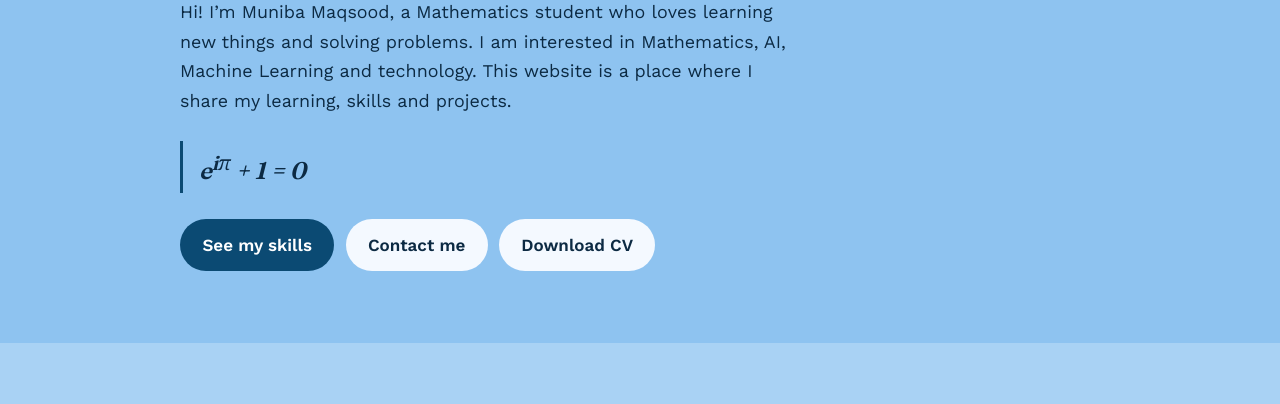
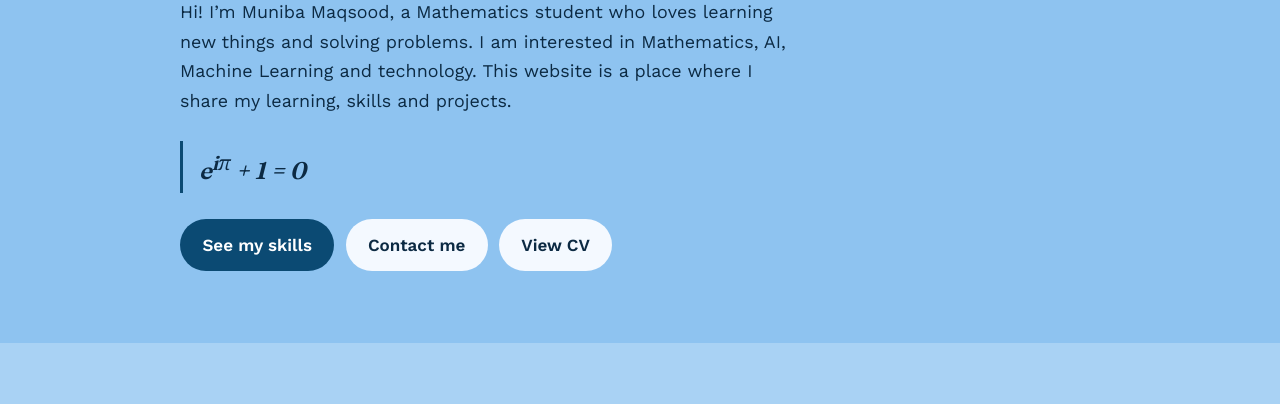
Before and after one commit to MunibaMaqsood/portfolio, a plain HTML site: page index.html in a window 1280 px wide. Shown: the part 315-719 px from the top of the page. Drawn offline with nearby package versions, Linux system fonts and the light colour scheme.

Commit message:
Add files via upload

```diff
--- a/index.html
+++ b/index.html
@@ -59,7 +59,7 @@ footer{padding:2rem 0 3rem;font-size:.9rem;color:var(--mute)}
  <p class="role">Mathematics Student</p>
  <p class="lead">Hi! I’m Muniba Maqsood, a Mathematics student who loves learning new things and solving problems. I am interested in Mathematics, AI, Machine Learning and technology. This website is a place where I share my learning, skills and projects.</p>
  <p class="eq" aria-label="Euler's identity">e<sup>iπ</sup> + 1 = 0</p>
- <div class="btns"><a class="btn p" href="#skills">See my skills</a><a class="btn" href="#contact">Contact me</a><a class="btn" href="Muniba_Maqsood_CV.pdf" download>Download CV</a></div>
+ <div class="btns"><a class="btn p" href="#skills">See my skills</a><a class="btn" href="#contact">Contact me</a><a class="btn" href="Muniba_Maqsood_CV.pdf" target="_blank" rel="noopener">View CV</a></div>
 </div></div>
 
 <section class="band" id="about"><div class="wrap">
```
